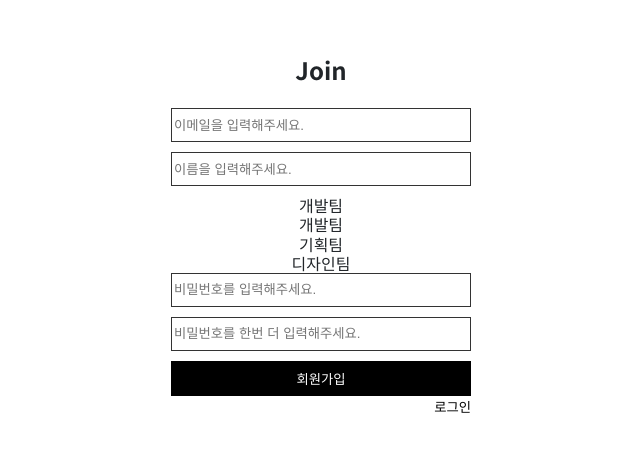
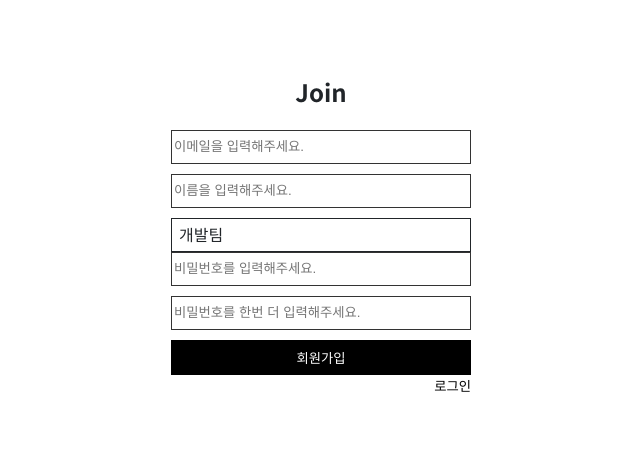
Before and after one commit to wknowpark797/vue2-basic-custom, a Vue app in the folder vue2-basic-custom/: page /join in a window 1280 px wide. Shown: the part 141-592 px from the top of the page, without its empty margins (319-959 px from the left). Built offline with nearby package versions, Linux system fonts and the light colour scheme.

Commit message:
dropdown 컴포넌트 스타일 적용

```diff
--- a/vue2-basic-custom/src/components/common/DropdownComp.vue
+++ b/vue2-basic-custom/src/components/common/DropdownComp.vue
@@ -4,10 +4,15 @@
 
 <template>
     <div class="dropdown-wrap">
-        <p>{{ showText }}</p>
+        <p @click="isOpen = !isOpen">
+            {{ showText }}
+        </p>
 
-        <ul class="list-option">
-            <li v-for="(option, idx) in options"
+        <ul
+            v-if="isOpen"
+            class="list-option">
+            <li
+                v-for="(option, idx) in options"
                 :key="idx"
                 @click="onClick(option.value)">
                 {{ option.text }}
@@ -25,7 +30,8 @@
         },
         data() {
             return {
-                compValue: this.value
+                compValue: this.value,
+                isOpen: false
             }
         },
         computed: {
@@ -48,11 +54,38 @@
             onClick(value) {
                 this.compValue = value;
                 this.$emit('click', this.compValue);
+                this.isOpen = false;
             }
         }
     }
 </script>
 
 <style lang="scss" scoped>
-
+    .dropdown-wrap {
+        position: relative;
+        > p {
+            display: flex;
+            align-items: center;
+            height: 34px;
+            border: 1px solid $gray-01;
+            padding: 0 7px;
+            box-sizing: border-box;
+            cursor: pointer;
+        }
+        .list-option {
+            position: absolute;
+            top: 34px;
+            left: 0;
+            width: 100%;
+            background: $gray-06;
+            > li {
+                padding: 7px;
+                text-align: left;
+                cursor: pointer;
+                &:hover {
+                    background: $gray-05;
+                }
+            }
+        }
+    }
 </style>
```
